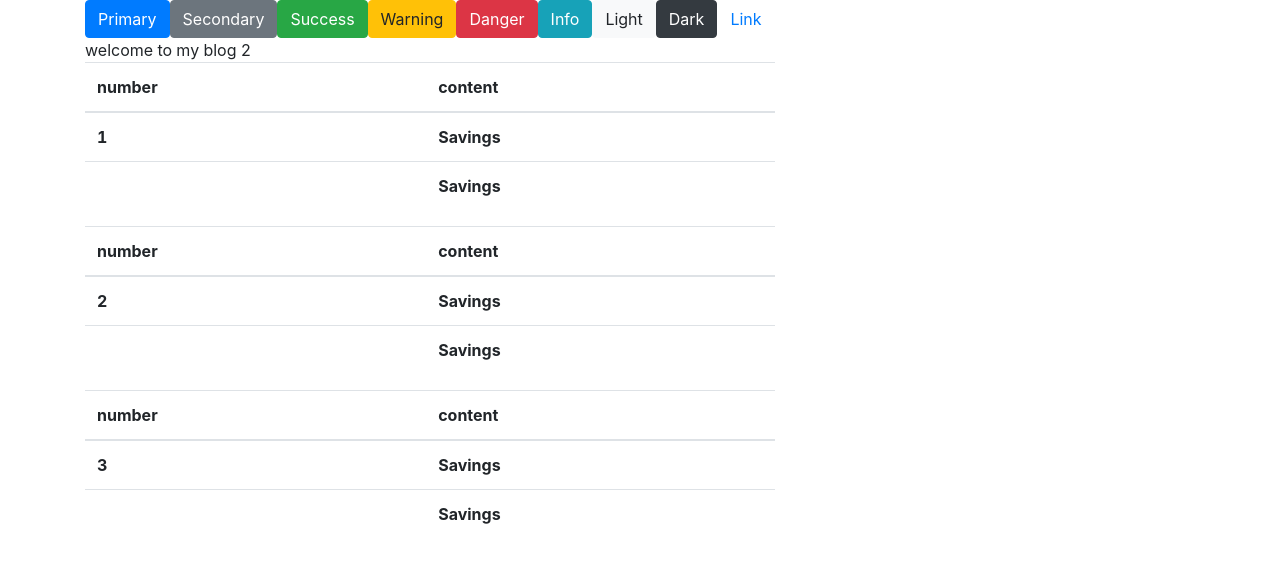
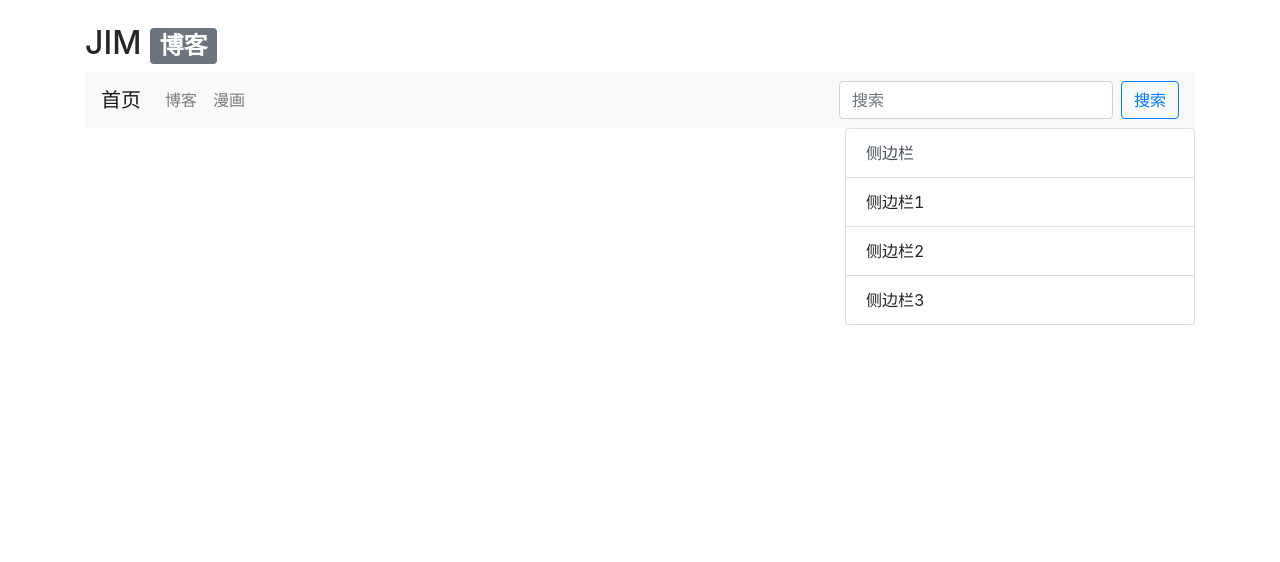
Before and after one commit to johnsmithsren/reactBlog, a React app: page / in a window 1280 px wide. Shown: the top 562 px of the page. Built offline with nearby package versions, Linux system fonts and the light colour scheme.

Commit message:
基本页面完成

```diff
--- a/config/webpack.config.js
+++ b/config/webpack.config.js
@@ -1,5 +1,3 @@
-"use strict";
-
 const fs = require("fs");
 const isWsl = require("is-wsl");
 const path = require("path");
--- a/package.json
+++ b/package.json
@@ -56,6 +56,7 @@
     "react-bootstrap": "^1.0.0-beta.9",
     "react-dev-utils": "^9.0.1",
     "react-dom": "^16.8.6",
+    "react-fontawesome": "^1.6.1",
     "reactstrap": "^8.0.1",
     "resolve": "1.10.0",
     "sass-loader": "7.1.0",
@@ -63,6 +64,7 @@
     "style-loader": "0.23.1",
     "terser-webpack-plugin": "1.2.3",
     "ts-pnp": "1.1.2",
+    "typescript": "^3.5.3",
     "url-loader": "1.1.2",
     "webpack": "4.29.6",
     "webpack-dev-server": "3.2.1",
--- a/public/index.html
+++ b/public/index.html
@@ -6,9 +6,25 @@
     <meta name="viewport" content="width=device-width, initial-scale=1" />
     <meta name="theme-color" content="#000000" />
     <!-- Required dependencies -->
+    <link
+      rel="stylesheet"
+      href="https://stackpath.bootstrapcdn.com/bootstrap/4.1.3/css/bootstrap.min.css"
+      integrity="sha384-MCw98/SFnGE8fJT3GXwEOngsV7Zt27NXFoaoApmYm81iuXoPkFOJwJ8ERdknLPMO"
+      crossorigin="anonymous"
+    />
     <script
-      src="https://stackpath.bootstrapcdn.com/bootstrap/4.1.0/js/bootstrap.min.js"
-      integrity="sha384-uefMccjFJAIv6A+rW+L4AHf99KvxDjWSu1z9VI8SKNVmz4sk7buKt/6v9KI65qnm"
+      src="https://stackpath.bootstrapcdn.com/bootstrap/4.1.3/js/bootstrap.min.js"
+      integrity="sha384-ChfqqxuZUCnJSK3+MXmPNIyE6ZbWh2IMqE241rYiqJxyMiZ6OW/JmZQ5stwEULTy"
+      crossorigin="anonymous"
+    ></script>
+    <script
+      src="https://code.jquery.com/jquery-3.3.1.slim.min.js"
+      integrity="sha384-q8i/X+965DzO0rT7abK41JStQIAqVgRVzpbzo5smXKp4YfRvH+8abtTE1Pi6jizo"
+      crossorigin="anonymous"
+    ></script>
+    <script
+      src="https://cdnjs.cloudflare.com/ajax/libs/popper.js/1.14.3/umd/popper.min.js"
+      integrity="sha384-ZMP7rVo3mIykV+2+9J3UJ46jBk0WLaUAdn689aCwoqbBJiSnjAK/l8WvCWPIPm49"
       crossorigin="anonymous"
     ></script>
     <!--
--- /dev/null
+++ b/src/components/ListGroup/index.js
@@ -0,0 +1,44 @@
+/*
+ * @Auther: renjm
+ * @Date: 2019-07-26 08:37:36
+ * @LastEditTime: 2019-07-26 14:15:18
+ * @Description:
+ */
+import React, { Component } from "react";
+// import Hello from "../hello";
+import { ListGroup, Row, Col, Tab } from "react-bootstrap";
+const _ = require("lodash");
+class BlogList extends Component {
+  constructor() {
+    super();
+    // this.state = {
+    //   email: "",
+    //   password: ""
+    // };
+    this.handleChange = this.handleChange.bind(this);
+  }
+
+  componentDidMount() {}
+
+  componentWillUnmount() {}
+
+  handleChange(e) {}
+
+  render() {
+    return (
+      <Row>
+        <Col sm={{ span: 4, offset: 8 }}>
+          <ListGroup>
+            <ListGroup.Item action href="#link2">
+              侧边栏
+            </ListGroup.Item>
+            <ListGroup.Item>侧边栏1</ListGroup.Item>
+            <ListGroup.Item>侧边栏2</ListGroup.Item>
+            <ListGroup.Item>侧边栏3</ListGroup.Item>
+          </ListGroup>
+        </Col>
+      </Row>
+    );
+  }
+}
+export default BlogList;
--- a/src/components/layout/index.js
+++ b/src/components/layout/index.js
@@ -1,14 +1,24 @@
 import React, { Component } from "react";
 import Hello from "../hello";
-
-import { Container, Col, Row, Button, ButtonToolbar } from "react-bootstrap";
+import Login from "../login";
+import BlogNavBar from "../navBar";
+import {
+  Container,
+  Badge,
+  Col,
+  Nav,
+  Row,
+  Button,
+  ButtonToolbar
+} from "react-bootstrap";
 // import "bootstrap/dist/css/bootstrap.css";
-const _ = require("lodash");
+// const _ = require("lodash");
+// const FontAwesome = require('react-fontawesome');
 class BlogLayout extends Component {
   constructor() {
     super();
     this.state = { issues: [{ id: 1, name: "hhh", Col: "这是一段评论" }] };
-    setInterval(this.updateIssues.bind(this), 2000);
+    this.updateIssues = this.updateIssues.bind(this);
   }
   updateIssues() {
     const issueObj = {
@@ -16,39 +26,47 @@ class BlogLayout extends Component {
       Col: "这是评论"
     };
     const newIssues = this.state.issues.slice();
-    if (_.get(newIssues, "length") === 5) {
-      this.setState({ issues: newIssues });
-    } else {
-      issueObj.id = newIssues.length + 1;
-      newIssues.push(issueObj);
-      this.setState({ issues: newIssues });
-    }
+    issueObj.id = newIssues.length + 1;
+    newIssues.push(issueObj);
+    this.setState({ issues: newIssues });
   }
+
+  componentDidMount() {
+    this.loadData();
+    // Subscribe to changes
+  }
+
+  componentWillUnmount() {}
+  loadData() {
+    // setInterval(() => {
+    //   this.updateIssues();
+    // }, 2000);
+  }
+
   render() {
     // const info = this.props.info;
     return (
       <Container>
+        <br />
         <Row className="justify-content-md-center">
-          <Col xs lg="2" />
-          <Col md="auto" />
-          <Col xs lg="2" />
+          <Col md="12">
+            <h2>
+              JIM <Badge variant="secondary">博客</Badge>
+            </h2>
+          </Col>
         </Row>
-        <Row>
+        <BlogNavBar />
+        {/* <Row>
           <Col md="auto">
             <ButtonToolbar>
-              <Button variant="primary">Primary</Button>
-              <Button variant="secondary">Secondary</Button>
-              <Button variant="success">Success</Button>
-              <Button variant="warning">Warning</Button>
-              <Button variant="danger">Danger</Button>
-              <Button variant="info">Info</Button>
-              <Button variant="light">Light</Button>
-              <Button variant="dark">Dark</Button>
-              <Button variant="link">Link</Button>
+              <Button variant="primary" onClick={this.updateIssues}>
+                添加评论
+              </Button>
             </ButtonToolbar>
             <Hello issueId={2} issues={this.state.issues} />
+            <Login />
           </Col>
-        </Row>
+        </Row> */}
       </Container>
     );
   }
--- /dev/null
+++ b/src/components/layout/layout.css
@@ -0,0 +1,6 @@
+.Blog {
+  font: italic arial, sans-serif;
+  text-align: center;
+  font-size: 40px;
+  color: white;
+}
--- /dev/null
+++ b/src/components/login/index.js
@@ -0,0 +1,79 @@
+import React, { Component } from "react";
+// import Hello from "../hello";
+import { Col, Row, Form, Button } from "react-bootstrap";
+// const _ = require("lodash");
+class Login extends Component {
+  constructor() {
+    super();
+    this.state = {
+      email: "",
+      password: ""
+    };
+    this.handleSubmit = this.handleSubmit.bind(this);
+  }
+  // updateIssues() {
+  //   const issueObj = {
+  //     name: "www",
+  //     Col: "这是评论"
+  //   };
+  //   const newIssues = this.state.issues.slice();
+  //   if (_.get(newIssues, "length") > 5) {
+  //     return;
+  //   } else {
+  //     issueObj.id = newIssues.length + 1;
+  //     newIssues.push(issueObj);
+  //     this.setState({ issues: newIssues });
+  //   }
+  // }
+
+  componentDidMount() {
+    this.loadData();
+    // Subscribe to changes
+  }
+
+  componentWillUnmount() {}
+  loadData() {
+    // setInterval(() => {
+    //   this.updateIssues();
+    // }, 2000);
+  }
+  handleSubmit(e) {
+    e.preventDefault();
+    console.log(e.target.elements.email.value);
+    console.log(e.target.elements.password.value);
+  }
+
+  render() {
+    // const info = this.props.info;
+    return (
+      <Form onSubmit={this.handleSubmit}>
+        <Form.Group as={Row} controlId="formPlaintextEmail">
+          <Form.Label column md="4">
+            邮箱
+          </Form.Label>
+          <Col md="10">
+            <Form.Control type="email" name="email" placeholder="Email" />
+          </Col>
+        </Form.Group>
+
+        <Form.Group as={Row} controlId="formPlaintextPassword">
+          <Form.Label column md="4">
+            密码
+          </Form.Label>
+          <Col md="10">
+            <Form.Control
+              type="password"
+              name="password"
+              splaceholder="Password"
+            />
+          </Col>
+        </Form.Group>
+        <Button variant="primary" type="submit">
+          登录
+        </Button>
+      </Form>
+    );
+  }
+}
+
+export default Login;
--- /dev/null
+++ b/src/components/navBar/index.js
@@ -0,0 +1,52 @@
+/*
+ * @Auther: renjm
+ * @Date: 2019-07-26 08:37:36
+ * @LastEditTime: 2019-07-26 14:49:19
+ * @Description:
+ */
+import React, { Component } from "react";
+// import Hello from "../hello";
+import { Navbar, Nav, Form, Button, FormControl } from "react-bootstrap";
+import BlogList from "../ListGroup";
+import { Col, Row } from "antd";
+const _ = require("lodash");
+class BlogNavBar extends Component {
+  constructor() {
+    super();
+    // this.state = {
+    //   email: "",
+    //   password: ""
+    // };
+    this.handleChange = this.handleChange.bind(this);
+  }
+
+  componentDidMount() {}
+
+  componentWillUnmount() {}
+
+  handleChange(e) {}
+
+  render() {
+    return (
+      <Row>
+        <Navbar bg="light" variant="light">
+          <Navbar.Brand href="#home">首页</Navbar.Brand>
+          <Nav className="mr-auto">
+            <Nav.Item>
+              <Nav.Link href="#home">博客</Nav.Link>
+            </Nav.Item>
+
+            <Nav.Link href="#features">漫画</Nav.Link>
+            {/* <Nav.Link href="#pricing">Pricing</Nav.Link> */}
+          </Nav>
+          <Form inline>
+            <FormControl type="text" placeholder="搜索" className="mr-sm-2" />
+            <Button variant="outline-primary">搜索</Button>
+          </Form>
+        </Navbar>
+        <BlogList />
+      </Row>
+    );
+  }
+}
+export default BlogNavBar;
```
Also changed, not shown: 1 other file (tests, documents, lock files or other folders).
